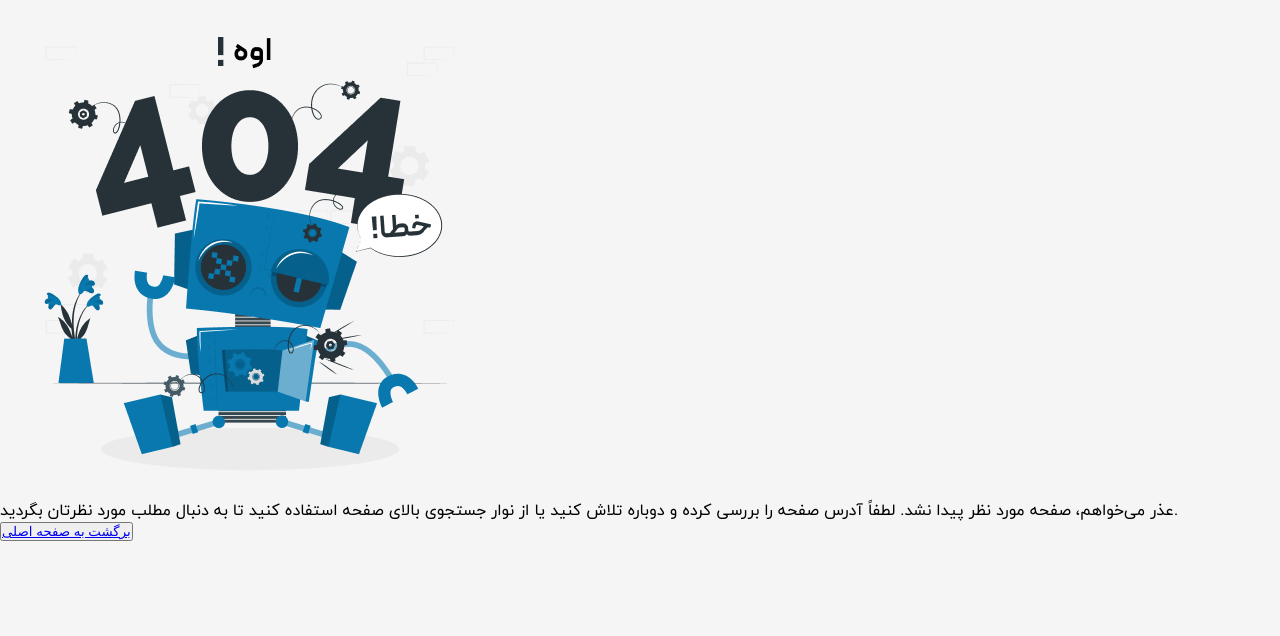
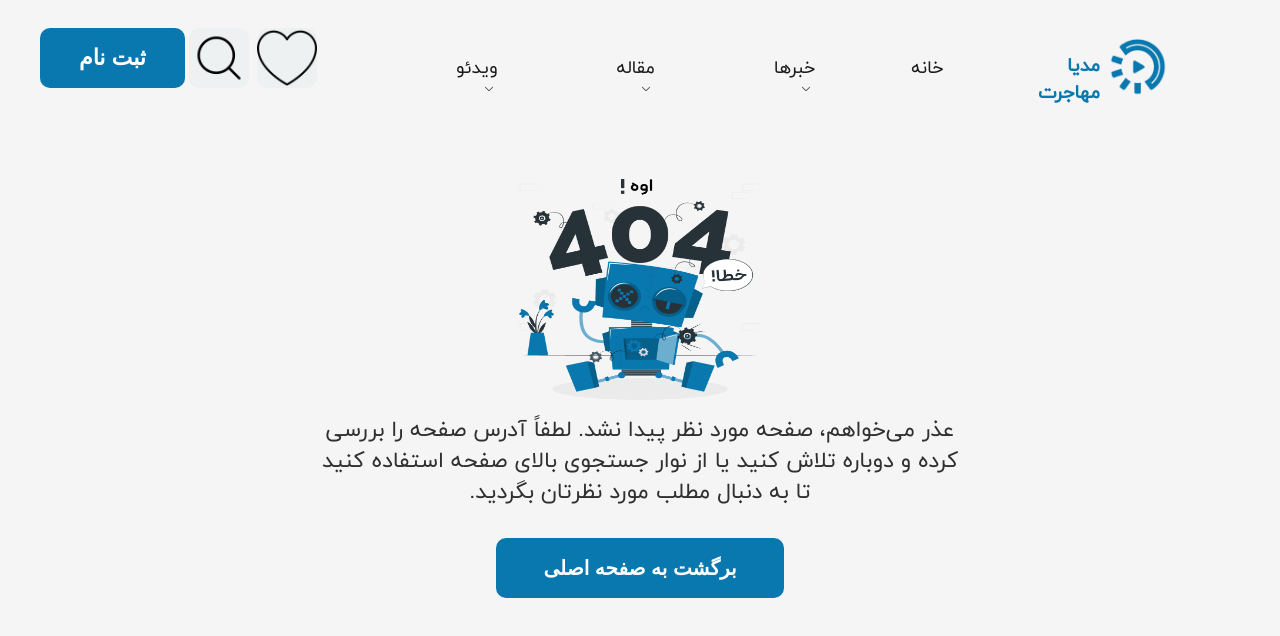
Before and after one commit to suriya-work/migration-media, a plain HTML site: page components/404.html in a window 1280 px wide. Drawn offline with Linux system fonts and the light colour scheme.

Commit message:
create 404 and style

```diff
--- a/components/404.html
+++ b/components/404.html
@@ -6,18 +6,61 @@
     <meta name="viewport" content="width=device-width, initial-scale=1.0">
     <link rel="stylesheet" href="../styles/font.css">
     <link rel="stylesheet" href="../styles/404.css">
+    <link rel="stylesheet" href="../styles/style.css">
     <title>مدیا مهاجرت</title>
 </head>
 
-<body>
-    <div>
+<body dir="rtl">
+    <!-- HEAFER SITE 404  -->
+    <header class="header">
+        <div>
+            <img class="logo" src="../images/Logo.png" alt="Logo">
+            <h3>مدیا مهاجرت</h3>
+        </div>
+        <nav>
+            <ul class="nav-ul">
+                <li>
+                    <a href="#">خانه</a>
+                </li>
+                <li>
+                    <a href="#">خبرها</a>
+                    <img src="../images/down-arrow-svgrepo-com.svg" alt="down-arrow">
+                </li>
+                <li>
+                    <a href="#">مقاله</a>
+                    <img src="../images/down-arrow-svgrepo-com.svg" alt="down-arrow">
+                </li>
+                <li>
+                    <a href="#">ویدئو</a>
+                    <img src="../images/down-arrow-svgrepo-com.svg" alt="down-arrow">
+                </li>
+                <div class="btn-nav">
+                    <img src="../images/heart.png" alt="heart">
+                    <img src="../images/search.png" alt="">
+                    <div>
+                        <button>
+                            <a href="./signIn.html">ثبت نام</a>
+                        </button>
+                    </div>
+                </div>
+            </ul>
+        </nav>
+        <!-- MENU HAMBER -->
+        <div class="menu">
+            <img src="../images/user.png" alt="user">
+            <img src="../images/search.png" alt="search">
+            <img src="../images/menu.png" alt="menu">
+        </div>
+    </header>
+
+    <!-- PAGE 404  -->
+
+    <div class="container-404">
         <img src="../images/404.png" alt="404">
         <article>
             <p>
-                عذر می‌خواهم، صفحه مورد نظر پیدا نشد. لطفاً آدرس صفحه را بررسی کرده
-                و دوباره تلاش کنید یا از نوار جستجوی
-                بالای صفحه استفاده کنید
-                تا به دنبال مطلب مورد نظرتان بگردید.
+                عذر می‌خواهم، صفحه مورد نظر پیدا نشد. لطفاً آدرس صفحه را بررسی <br />کرده و دوباره تلاش کنید یا از نوار
+                جستجوی بالای صفحه استفاده کنید<br /> تا به دنبال مطلب مورد نظرتان بگردید.
             </p>
         </article>
         <button>
--- a/styles/404.css
+++ b/styles/404.css
@@ -9,3 +9,45 @@ body {
     background-color: #f5f5f5;
     font-family: IRANYekan;
 }
+
+.container-404 {
+    width: 100%;
+    min-height: 100vh;
+    align-items: center;
+    text-align: center;
+    padding-bottom: 60px;
+}
+
+.container-404 img {
+    width: 294px;
+    height: 255px;
+}
+
+.container-404 p {
+    font-size: 22px;
+    color: #2F3030;
+}
+
+.container-404 button {
+    width: 288px;
+    height: 60px;
+    border: none;
+    border-radius: 10px;
+    background-color: #0878AF;
+    margin-top: 30px;
+}
+
+.container-404 button a {
+    text-decoration: none;
+    color: #ffff;
+    font-weight: bold;
+    font-size: 20px;
+
+}
+
+@media (max-width:600px) {
+    .container-404 button {
+        width: 200px;
+        height: 50px;
+    }
+}
```
